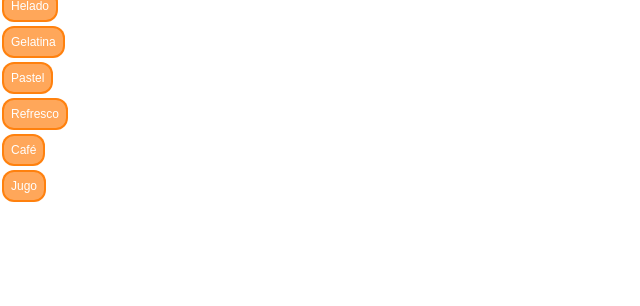
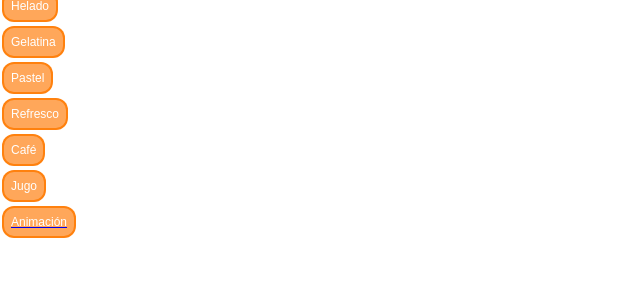
Before and after one commit to SistemasTecTlaxiaco/Proyecto_Food.exe, a PHP site: page /Proyecto/ in a window 1280 px wide. Shown: the part 208-514 px from the top of the page, without its empty margins (0-640 px from the left). Run offline with PHP 8.4, Linux system fonts and the light colour scheme; some libraries are stand-ins or nearby versions.

Commit message:
Update index.php

```diff
--- a/index.php
+++ b/index.php
@@ -51,6 +51,7 @@
         <button class="button" id="btn7"> Refresco </button>
         <button class="button" id="btn8"> Café </button>
         <button class="button" id="btn9"> Jugo </button>
+        <a href="animacion.php">  <button class="button" id=""> Animación </button></a>
     </div>
 <body style="margin: 0px; overflow: hidden;">
     <a-scene embedded arjs="degubUIEnabled: false" vr-mode-ui="enabled: false"> <!--Scene embedded será el lanzador de la realidad aumentada-->
```
